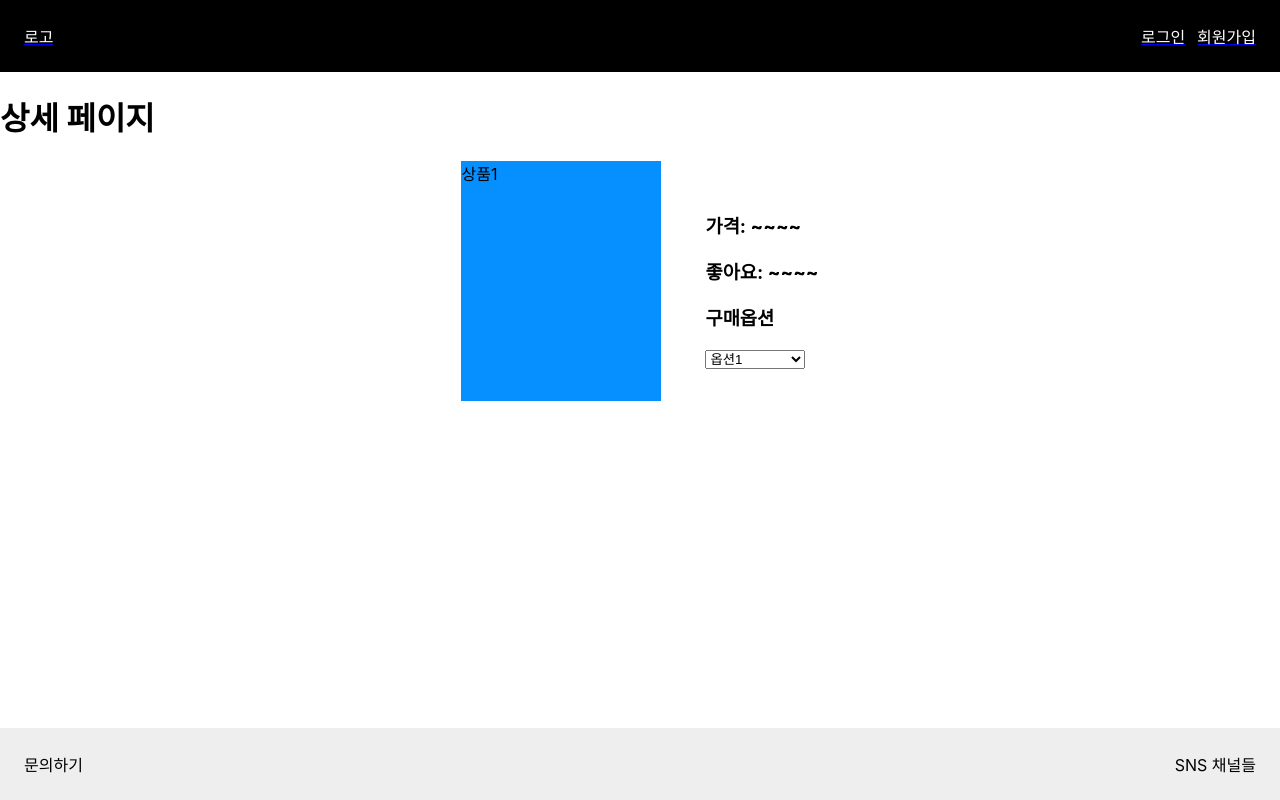
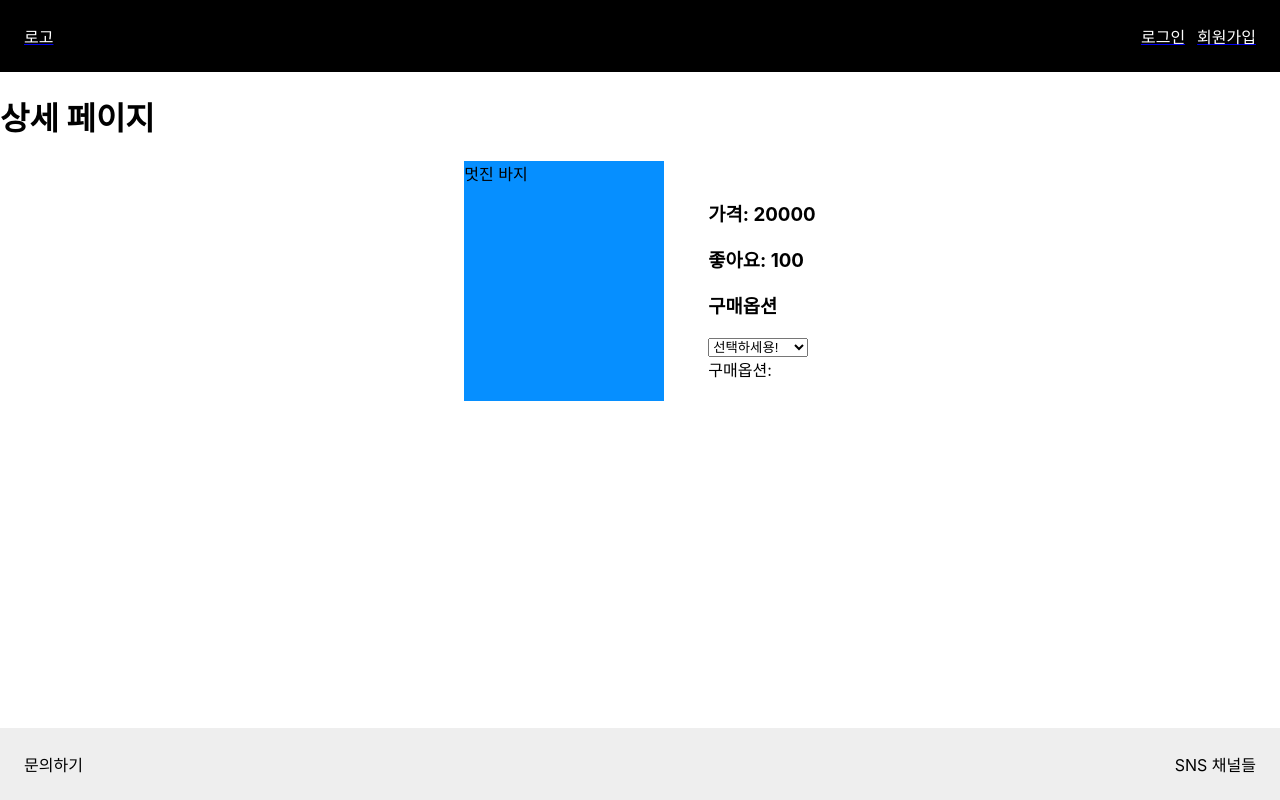
Before and after one commit to soyul0312/React-Prac-02, a React (Create React App) app in the folder 02/: page /products/1 in a window 1280 px wide. Built offline with nearby package versions, Linux system fonts and the light colour scheme.

Commit message:
add Product Contents

```diff
--- a/02/src/App.js
+++ b/02/src/App.js
@@ -12,7 +12,7 @@ function App() {
   // 최상단에서 상품 정보 셋팅 --> 필요한 컴포넌트에 props 전달하기
   const items = [
     {
-      id: 1,
+      id: "1",
       name: "멋진 바지",
       price: 20000,
       option: [
@@ -20,10 +20,10 @@ function App() {
         { value: 2, name: "30" },
         { value: 3, name: "32" },
       ],
-      like: 100,
+      likes: 100,
     },
     {
-      id: 2,
+      id: "2",
       name: "멋진 셔츠",
       price: 10000,
       option: [
@@ -31,10 +31,10 @@ function App() {
         { value: 2, name: "medium" },
         { value: 3, name: "large" },
       ],
-      like: 200,
+      likes: 200,
     },
     {
-      id: 3,
+      id: "3",
       name: "멋진 신발",
       price: 30000,
       option: [
@@ -44,7 +44,7 @@ function App() {
         { value: 4, name: "260" },
         { value: 5, name: "270" },
       ],
-      like: 300,
+      likes: 300,
     },
   ];
   return (
--- a/02/src/pages/Product.jsx
+++ b/02/src/pages/Product.jsx
@@ -1,9 +1,16 @@
 import React from "react";
 import { useParams } from "react-router-dom";
+import { useState } from "react";
 
 export default function Product({ items }) {
   // useParams를 이용해 url의 id를 가져온다.
   const { id } = useParams();
+  // items의 id값 === 현재 URL id값이 일치하는 상품을 찾아낸다.
+  const product = items.find((item) => item.id === id);
+  // product 객체에서 각각의 정보들을 추출해서 변수로 할당한다 --> 구조분해할당
+  const { name, price, option, likes } = product;
+  // 선택된 옵션 화면에 렌더링하기 위해 useState 사용한다.
+  const [selectedOption, setSelectedOtion] = useState("");
   return (
     <>
       <div>
@@ -23,21 +30,32 @@ export default function Product({ items }) {
               backgroundColor: "#068FFF",
             }}
           >
-            상품{id}
+            {name}
           </div>
           <div>
-            <h3>가격: ~~~~</h3>
-            <h3>좋아요: ~~~~</h3>
+            <h3>가격: {price}</h3>
+            <h3>좋아요: {likes}</h3>
             <h3>구매옵션</h3>
             <select
               style={{
                 width: "100px",
               }}
+              onChange={(e) => {
+                setSelectedOtion(e.target.value);
+              }}
             >
-              <option>옵션1</option>
-              <option>옵션2</option>
-              <option>옵션3</option>
+              <option>선택하세용!</option>
+              {option.map((option) => {
+                return (
+                  <>
+                    <option key={option.value} value={option.name}>
+                      {option.name}
+                    </option>
+                  </>
+                );
+              })}
             </select>
+            <div>구매옵션:{selectedOption}</div>
           </div>
         </div>
       </div>
--- a/02/src/pages/Products.jsx
+++ b/02/src/pages/Products.jsx
@@ -31,7 +31,7 @@ export default function Products({ items }) {
             가격순 정렬
           </button>
           {items.map((item) => (
-            <Link to={`/products/${items.id}`}>
+            <Link to={`/products/${item.id}`}>
               <div
                 style={{
                   width: "200px",
```
